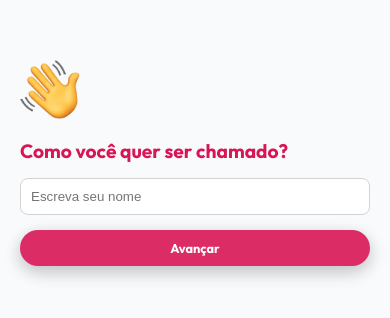
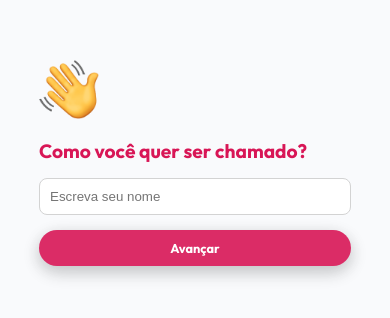
Before and after one commit to lperess/desafio-biud, a React (Create React App) app in the folder front-end/: page /registration in a window 390 px wide. Shown: the part 254-572 px from the top of the page. Built offline with nearby package versions, Linux system fonts and the light colour scheme.

Commit message:
Add media querie para página de registro

```diff
--- a/front-end/src/pages/Registration/styles.css
+++ b/front-end/src/pages/Registration/styles.css
@@ -6,3 +6,9 @@
   flex-direction: column;
   justify-content: center;
 }
+
+@media screen and (max-width: 400px) {
+  .step {
+    width: 80%;
+  }
+}
```
